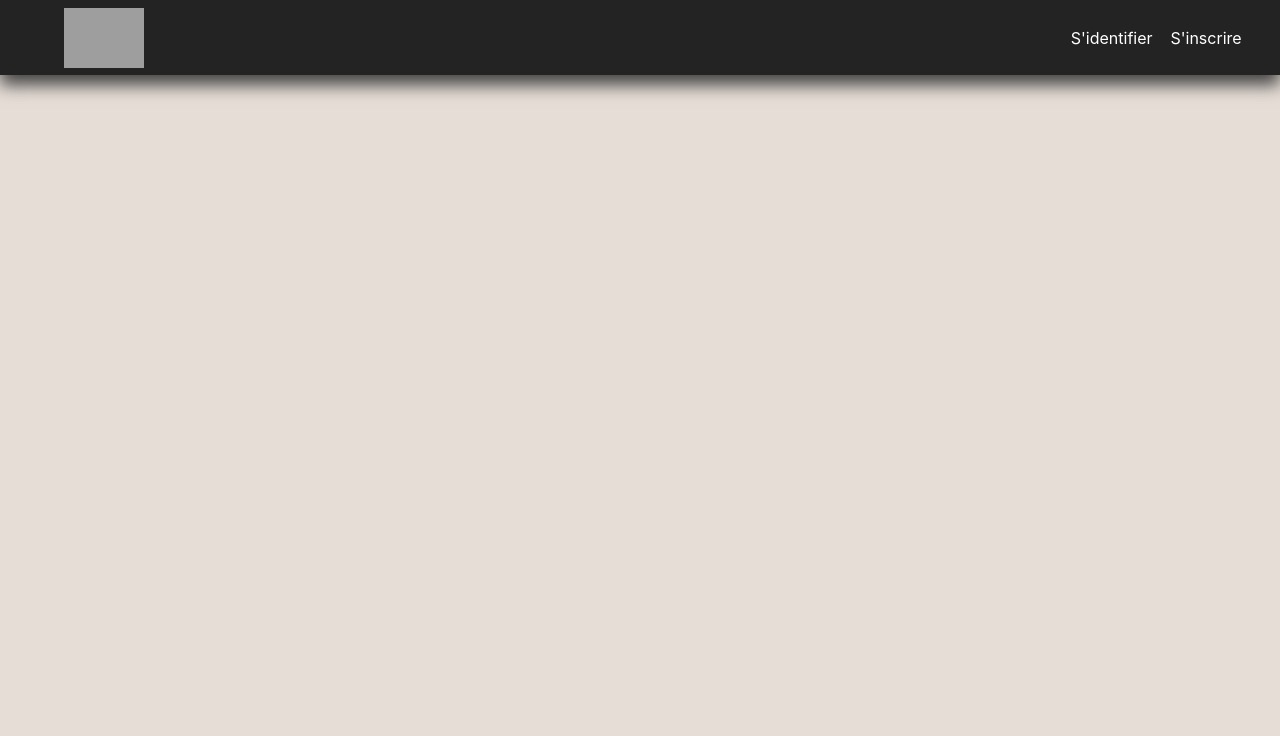
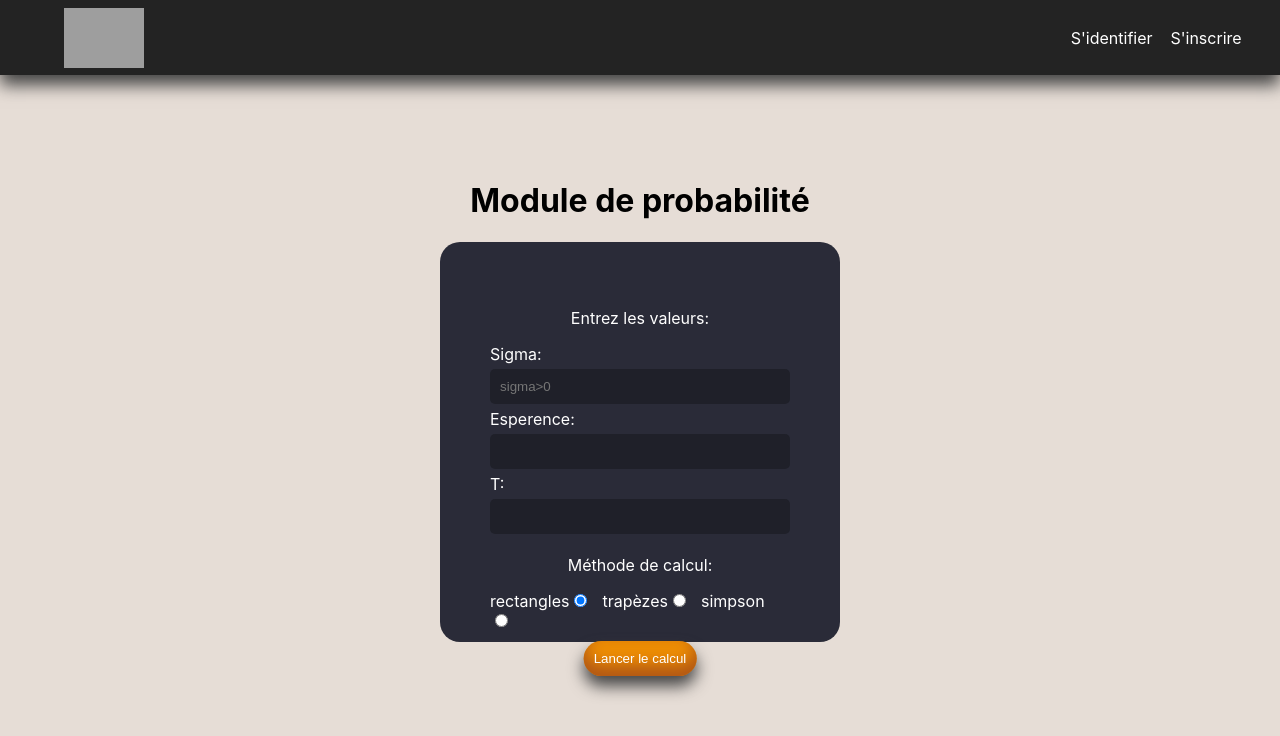
Before and after one commit to Jishuashi/SAE-Dev-d-aplication-web, a React (Create React App) app: page /domains/modules/module_proba in a window 1280 px wide. Shown: the top 736 px of the page. Built offline with nearby package versions, Linux system fonts and the light colour scheme; grey boxes are pictures that could not be loaded.

Commit message:
Added functionality to module_proba.js and renamed module.css to moduleProba.css added moduleCrypto.css and updated module_crypto.js

```diff
--- a/src/pages/domains/modules/Maths/module_proba.js
+++ b/src/pages/domains/modules/Maths/module_proba.js
@@ -1,10 +1,158 @@
-import React from 'react';
-import  '../../../../styles/module.css';
+import React, { useState } from 'react';
+import  '../../../../styles/moduleProba.css';
 
 function ModuleProba (){
-    return(<div className="ModuleProba">
+    const [error, setError] = useState("")
+    const [result, setResult] = useState(``)
 
-    </div>);
+    let round = 100000.0
+    const n = 10
+
+    const [formData, setFormData] = useState({
+        sigma: '',
+        moy: '',
+        t: '',
+        method: 'rectangles' //default value
+    });
+
+    function loiNormal(x){
+        return (1/(formData.sigma*Math.sqrt(2*Math.PI)))*Math.exp(-0.5*Math.pow((x-formData.moy)/formData.sigma,2))
+    }
+
+    function convertiProba(number){
+        if (formData.t>formData.moy){
+            return Math.round((number+0.5)*round)/round
+        }
+        return Math.round((0.5-number)*round)/round
+    }
+
+
+    const handleSubmit = (event) => {
+        event.preventDefault();
+        setResult(``)
+
+        if (formData.sigma<=0){
+            setError("Erreur sigma dois être strictement supérieur à 0")
+        } else {
+            setError("")
+            console.log(formData.method);
+            /*"Placement des points" a et b
+            Ils seront l'interval à calculer, soit p(t<x<m) si t<m
+            sinon p(m<x<t)
+            */
+            let a = 0
+            let b = 0
+            if (formData.t > formData.moy) {
+                a = formData.moy
+                b = Math.abs(formData.t)
+            } else {
+                a = Math.abs(formData.t)
+                b = formData.moy
+            }
+
+            const add = Math.round((1 / n) * 10.0) / 10.0
+
+
+            if (formData.method === "rectangles") {
+                /*Commence en a+1
+                Parcourt des points de a+1 à b-1
+                Initialisation d'une letiable sommeCommun,
+                pour récupérer la somme des aires des rectangles
+                Pour ne pas modifier la constante a, on initialise une letiable k
+                 */
+                let k = a + add
+                let sommeCommun = 0
+                while (k < b) {
+                    sommeCommun += loiNormal(k)
+                    /*Arrondi k à un chiffre après la virgule :
+                    problème rencontré k = 0.1000002 */
+                    k = Math.round((k + add) * 10.0) / 10.0
+                }
+
+                /*Multiplication de la somme des longueurs par la largeur
+                Différenciation des rectangles Droits:
+                par la première valeur interval, soit a
+                Différenciation des rectangles Gauches:
+                par la dernière valeur interval, soit b
+                */
+
+                sommeCommun *= add
+                let rectDroit = sommeCommun + loiNormal(a) * add
+                let rectGauche = sommeCommun + loiNormal(b) * add
+                rectDroit = convertiProba(rectDroit)
+                rectGauche = convertiProba(rectGauche)
+                let median = (rectGauche + rectDroit) / 2
+                median = Math.round(median * 100000.0) / 100000.0
+                setResult(`rectangle gauche: ${rectGauche}, rectangle droit: ${rectDroit}, mediane: ${median}`)
+
+            } else if (formData.method === "trapezes") {
+                /*point k en a
+                parcourt de tout les points entre a et b
+                sommeTrape représente la somme des aires des trapèzes,
+                soit la probabilité de p(a<=x<=b)
+                 */
+                let k = a
+                let sommeTrap = 0
+                while (k < b) {
+                    /*Fait la somme des aires
+                    aire : (l1+l2)*h/2 -> aire d'un trapèze
+                    l1 = k; l2 = k+0.1; h = l'interval entre deux point soit 1/n
+                     */
+                    sommeTrap += (loiNormal(k) + loiNormal(k + add)) * add / 2
+                    k = Math.round((k + 0.1) * 10.0) / 10.0
+                    console.log(sommeTrap)
+                }
+                //converti la somme des aires des trapèzes pour donner la probabilité p(x<t)
+                let resT = convertiProba(sommeTrap)
+                setResult(`Médiane trapèzes: ${resT}`)
+
+            } else if (formData.method === "simpson") {
+                let fa = loiNormal(a) //--> f(a)
+                let fb = loiNormal(b) //--> f(b)
+                let fab = 4*loiNormal((a+b)/2)  //-->4f((a+b)/2)
+                let result = (fb+fab+fa)*(b-a)/6 //-->(b-a)/6 * [f(a)+4f((a+b)/2)+f(b)]
+                result = convertiProba(result)
+                setResult(`Médiane simpson: ${result}`)
+            }
+        }
+    }
+
+    const handleChange = (event) => {
+        const { name, value } = event.target;
+        setFormData({ ...formData, [name]: value });
+    }
+
+    return(
+        <div className="ModuleProba">
+            <h1 className={"titleProba"}>Module de probabilité</h1>
+            <form onSubmit={handleSubmit}>
+                <div className={"inputsProba"}>
+                    <p className={"inputTextProba"}>Entrez les valeurs: </p>
+                    <label htmlFor={"sigma"}>Sigma: </label>
+                    <input type={"number"} className={"sigma"} name={"sigma"} min={"1"} step={"any"} required={true} placeholder={"sigma>0"} onChange={handleChange}/>
+                    <label htmlFor={"moy"}>Esperence: </label>
+                    <input type={"number"} className={"moy"} name={"moy"} step={"any"} required={true} onChange={handleChange}/>
+                    <label htmlFor={"t"}>T: </label>
+                    <input type={"number"} className={"t"} name={"t"} step={"any"} required={true} onChange={handleChange}/>
+                </div>
+
+                <div className={"radioInputsProba"}>
+                    <p className={"calcMethod"}>Méthode de calcul:</p>
+                    <label htmlFor="rectangles">rectangles</label>
+                    <input type={"radio"} className={"rectangles"} name={"method"} value="rectangles" defaultChecked onChange={handleChange}/>
+                    <label htmlFor="trapezes">trapèzes</label>
+                    <input type={"radio"} className={"trapezes"} name={"method"} value="trapezes" onChange={handleChange}/>
+                    <label htmlFor="simpson">simpson</label>
+                    <input type={"radio"} className={"simpson"} name={"method"} value="simpson" onChange={handleChange}/>
+                </div>
+                <input type="submit" className={"lunchButtonProba"} value="Lancer le calcul"/>
+            </form>
+
+            <div className={"dialogBoxProba"}>
+                <p className={"errorProba"}>{error}</p>
+                <p className={"calcResultProba"}>{result}</p>
+            </div>
+        </div>);
 }
 
 export default ModuleProba;
--- a/src/pages/domains/modules/Securite/module_crypto.js
+++ b/src/pages/domains/modules/Securite/module_crypto.js
@@ -1,5 +1,5 @@
 import React from 'react';
-import  '../../../../styles/module.css';
+import  '../../../../styles/moduleCrypto.css';
 
 function ModuleCrypto (){
     return(<div className="ModuleCrypto">
--- /dev/null
+++ b/src/styles/moduleProba.css
@@ -0,0 +1,87 @@
+.ModuleProba {
+    position: absolute;
+    top: 20%;
+    right: 50%;
+    width: 400px;
+    transform: translateX(50%);
+
+}
+
+.titleProba {
+    text-align: center;
+}
+
+.ModuleProba form{
+    background-color: #2a2b38;
+    display: flex;
+    flex-direction: column;
+    color: white;
+    justify-content: space-evenly;
+    width: 300px;
+    height: 300px;
+    padding: 50px;
+    border-radius: 20px;
+}
+
+.lunchButtonProba {
+    width: fit-content;
+    border-radius: 20px;
+    border: none;
+    padding: 10px;
+    transition: ease-in-out .3s;
+    position: relative;
+    left: 50%;
+    transform: translateX(-50%);
+    background-color: #ed8d04;
+    color: white;
+    margin-bottom: 10px;
+    box-shadow: 0 10px 16px rgba(68, 68, 68, 1),
+    inset 0px -10px 16px 1px rgb(177, 87, 21);
+    cursor: pointer;
+}
+
+.lunchButtonProba:hover {
+    background-color: #bfc7d3;
+    color: black;
+    box-shadow: 0 8px 24px 0 rgb(16 39 112 / 20%);
+}
+
+.inputsProba {
+    display: flex;
+    flex-direction: column;
+}
+
+.inputTextProba {
+    text-align: center;
+}
+
+.calcMethod {
+    text-align: center;
+}
+
+.inputsProba input {
+    margin-top: 5px;
+    margin-bottom: 5px;
+    background-color: #1f2029;
+    color: white;
+    border: none;
+    border-radius: 5px;
+    padding: 10px;
+}
+
+.radioInputsProba {
+    margin-bottom: 10px;
+}
+
+.radioInputsProba input{
+    margin-right: 15px;
+}
+
+.dialogBoxProba {
+    text-align: center;
+}
+
+.errorProba {
+    color: red;
+    font-weight: bold;
+}
```
Also changed, not shown: src/styles/module.css (deleted), src/styles/moduleCrypto.css (added).
